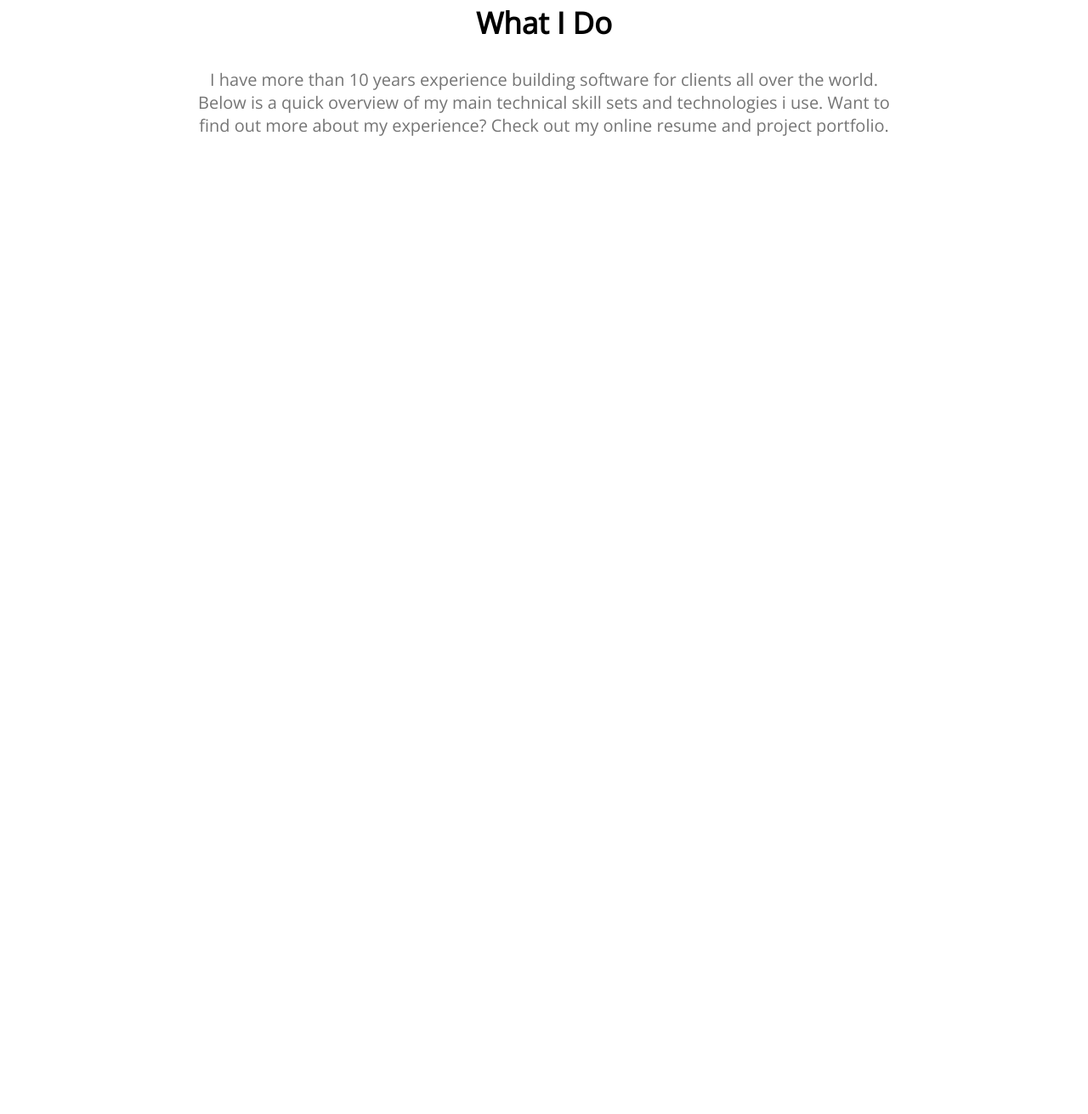
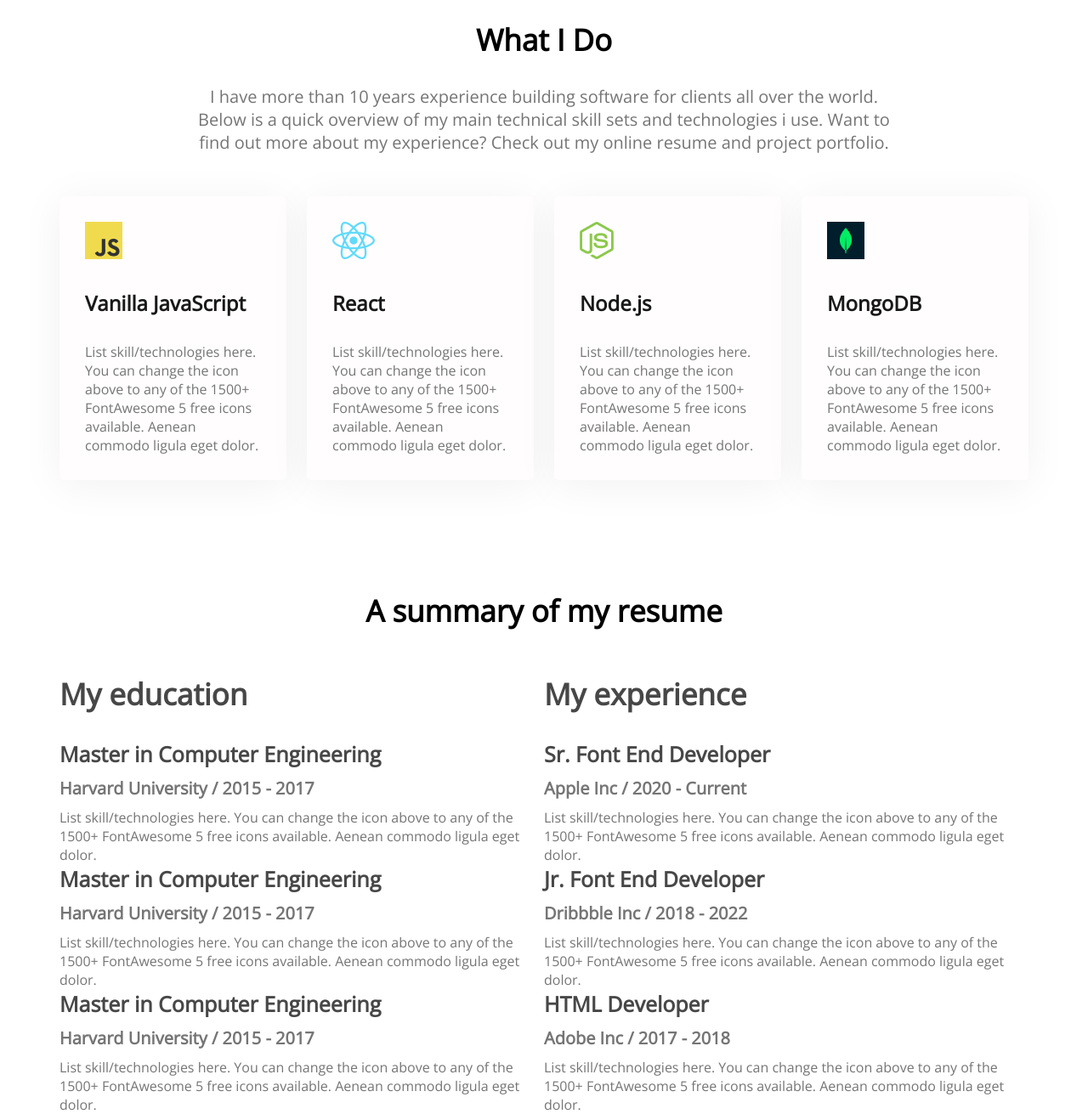
Before and after one commit to U-Hasan/developer-portfolio, a plain HTML site: page index.html in a window 1280 px wide. Shown: the part 1536-2847 px from the top of the page at 85% size. Before the commit the page ends 1747 px from the top, so only its background shows below. Drawn offline with nearby package versions, Linux system fonts and the light colour scheme.

Commit message:
resume added

```diff
--- a/index.html
+++ b/index.html
@@ -57,6 +57,81 @@
         <section class="what-i-do">
             <h3 class="section-info-title">What I Do</h3>
             <p class="do-description">I have more than 10 years experience building software for clients all over the world. Below is a quick overview of my main technical skill sets and technologies i use. Want to find out more about my experience? Check out my online resume and project portfolio.</p>
+            <!-- .skills-container>.skill*4>img+p.skill-title+p.skill-description -->
+            <div class="skills-container">
+                <div class="skill">
+                    <img src="/images/icons/js.png" alt="loading">
+                    <p class="skill-title">Vanilla JavaScript</p>
+                    <p class="skill-description">List skill/technologies here. You can change the icon above to any of the 1500+ FontAwesome 5 free icons available. Aenean commodo ligula eget dolor.</p>
+                </div>
+                <div class="skill">
+                    <img src="images/icons/react.png" alt="">
+                    <p class="skill-title">React</p>
+                    <p class="skill-description">List skill/technologies here. You can change the icon above to any of the 1500+ FontAwesome 5 free icons available. Aenean commodo ligula eget dolor.</p>
+                </div>
+                <div class="skill">
+                    <img src="images/icons/nodejs.png" alt="">
+                    <p class="skill-title">Node.js</p>
+                    <p class="skill-description">List skill/technologies here. You can change the icon above to any of the 1500+ FontAwesome 5 free icons available. Aenean commodo ligula eget dolor.</p>
+                </div>
+                <div class="skill">
+                    <img src="images/icons/mongo.png" alt="">
+                    <p class="skill-title">MongoDB</p>
+                    <p class="skill-description">List skill/technologies here. You can change the icon above to any of the 1500+ FontAwesome 5 free icons available. Aenean commodo ligula eget dolor.</p>
+                </div>
+            </div>
+        </section>
+        <!-- resume section -->
+        <section class="resume">
+         <h3 class="section-title">A summary of my resume</h3>
+            <div class="resume-box">
+                <div class="education">
+                    <div class="box-title">
+                     <h3>My education</h3>
+                    </div>
+                    <div class="box-description">
+                        <h3 class="job-title">Master in Computer Engineering</h3>
+                        <p  class="title-dscption">Harvard University / 2015 - 2017</p>
+                        <p class="job-dscption">List skill/technologies here. You can change the icon above
+                            to any of the 1500+ FontAwesome 5 free icons available. Aenean commodo ligula eget dolor.</p>
+                    </div>
+                    <div class="box-description">
+                        <h3 class="job-title">Master in Computer Engineering</h3>
+                        <p class="title-dscption">Harvard University / 2015 - 2017</p>
+                        <p class="job-dscption">List skill/technologies here. You can change the icon above
+                            to any of the 1500+ FontAwesome 5 free icons available. Aenean commodo ligula eget dolor.</p>
+                    </div>
+                    <div class="box-description">
+                        <h3 class="job-title">Master in Computer Engineering</h3>
+                        <p  class="title-dscption">Harvard University / 2015 - 2017</p>
+                        <p class="job-dscption">List skill/technologies here. You can change the icon above
+                            to any of the 1500+ FontAwesome 5 free icons available. Aenean commodo ligula eget dolor.</p>
+                    </div>
+             </div>
+                <div class="experience">
+                    <div class="box-title ">
+                        <h3>My experience</h3>
+                    </div>
+                    <div class="box-description">
+                        <h3 class="job-title">Sr. Font End Developer</h3>
+                        <p  class="title-dscption">Apple Inc / 2020 - Current</p>
+                        <p class="job-dscption">List skill/technologies here. You can change the icon above
+                            to any of the 1500+ FontAwesome 5 free icons available. Aenean commodo ligula eget dolor.</p>
+                    </div>
+                    <div class="box-description">
+                        <h3 class="job-title">Jr. Font End Developer</h3>
+                        <p  class="title-dscption">Dribbble Inc / 2018 - 2022</p>
+                        <p class="job-dscption">List skill/technologies here. You can change the icon above
+                            to any of the 1500+ FontAwesome 5 free icons available. Aenean commodo ligula eget dolor.</p>
+                    </div>
+                    <div class="box-description">
+                        <h3 class="job-title">HTML Developer</h3>
+                        <p  class="title-dscption">Adobe Inc / 2017 - 2018</p>
+                        <p class="job-dscption">List skill/technologies here. You can change the icon above
+                            to any of the 1500+ FontAwesome 5 free icons available. Aenean commodo ligula eget dolor.</p>
+                    </div>
+                </div>
+            </div>
         </section>
 
 
--- a/styles/portfolio.css
+++ b/styles/portfolio.css
@@ -81,9 +81,13 @@ main {
     margin: 0 auto;
 }
 
+section {
+    margin-top: 130px;
+}
+
 /* about section styles */
 .about {
-    margin-top: 130px;
+    /* margin-top: 130px; */
     background: #f7d7c1;
     border-radius: 10px;
     padding: 130px 150px;
@@ -93,7 +97,7 @@ main {
     text-align: center;
     font-weight: 700;
     font-size: 35px;
-    margin-bottom: 30px;
+    margin-bottom: 50px;
 }
 
 .section-descrition {
@@ -107,31 +111,99 @@ main {
 .intro {
     display: flex;
 }
-.about-info-container{
+
+.about-info-container {
     display: flex;
     justify-content: space-around;
 }
-.info-title{
-     font-size: 20px;
-     color: #757575;
+
+.info-title {
+    font-size: 20px;
+    color: #757575;
 }
-.info-description{
+
+.info-description {
     font-size: 20px;
 }
+
 /* what i do styles */
-.what-i-do{
+.what-i-do {
     margin-top: 30px;
 }
-.section-info-title{
+
+.section-info-title {
     text-align: center;
     font-size: 35px;
     margin: 130px 0 30px;
 
 }
-.do-description{
+
+.do-description {
     color: #757575;
     text-align: center;
     font-weight: 700px;
     font-size: 20px;
-    margin:0 150px 50px;
+    margin: 0 150px 50px;
 }
+
+.skills-container {
+    display: flex;
+    gap: 24px;
+}
+
+.skill-title {
+    font-weight: bold;
+    font-size: 24px;
+    color: #181818;
+    margin: 30px 0;
+}
+
+.skill-description {
+    color: #757575;
+    font-size: 16px;
+    font-weight: 400px;
+}
+
+.skill {
+    background: #fffdfd;
+    box-shadow: 0px 6px 50px rgba(22, 22, 22, 0.06);
+    border-radius: 5px;
+    padding: 30px;
+}
+
+/* resume styles */
+.resume-box {
+    display: flex;
+}
+
+.education {}
+
+.box-title {
+    font-weight: 700;
+    font-size: 30px;
+    color: #474747;
+    margin-bottom: 30px;
+}
+
+.box-description {}
+
+.job-title {
+    color: #474747;
+    font-weight: 700;
+    font-size: 25px;
+    /* margin-bottom: 30px; */
+
+}
+
+.title-dscption {
+    color: #757575;
+    font-weight: 600;
+    font-size: 20px;
+    margin: 10px 0 10px;
+}
+
+.job-dscption {
+    color: #757575;
+    font-weight: 400;
+    font-size: 16px;
+}
```
